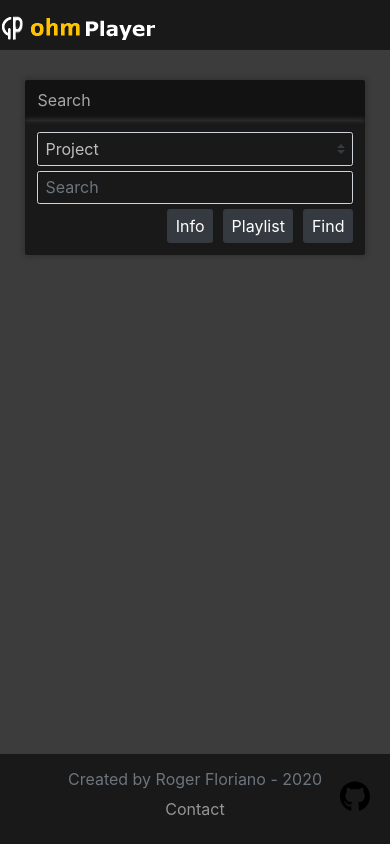
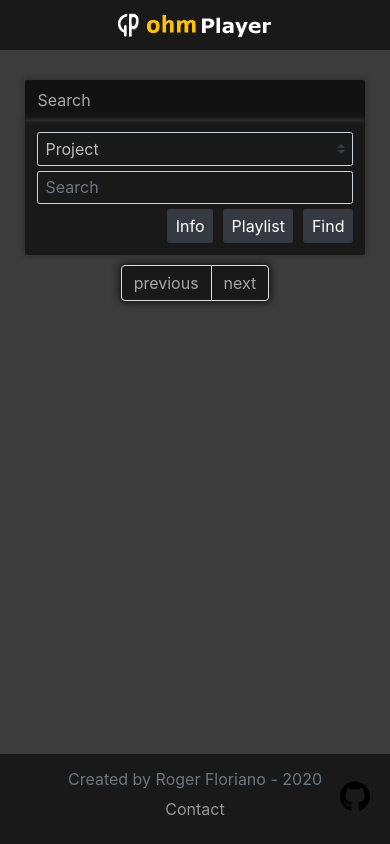
Before and after one commit to petruki/ohm-project-app, a React (Create React App) app: page / in a window 390 px wide. Built offline with nearby package versions, Linux system fonts and the light colour scheme.

Commit message:
Added metadata - Improved syncing feature - Fixed pagination

```diff
--- a/public/index.html
+++ b/public/index.html
@@ -1,10 +1,24 @@
 <!DOCTYPE html>
 <html lang="en">
   <head>
+    <title>Ohm Player</title>
+    <link rel="icon" href="../assets/icon.png" type="image/png" sizes="16x16 32x32">
+
     <meta charset="utf-8" />
     <meta name="viewport" content="width=device-width, initial-scale=1" />
-    <link rel="icon" href="../assets/icon.png" type="image/png" sizes="16x16 32x32">
-    <title>Ohm Player</title>
+    <meta name="author" content="Roger Floriano">
+    <meta name="description" content="Ohm Player is a player/search engine that list all public projects from Ohm Studio">
+
+    <!-- Google / Search Engine Tags -->
+    <meta itemprop="name" content="Ohm Player">
+    <meta itemprop="description" content="Ohm Player is a player/search engine that list all public projects from Ohm Studio">
+    <meta itemprop="image" content="../assets/ohmplayer_meta_og.png">
+
+    <!-- Facebook Meta Tags -->
+    <meta property="og:type" content="website">
+    <meta property="og:title" content="Ohm Player">
+    <meta property="og:image" content="../assets/ohmplayer_meta_og.png">
+    <meta property="og:description" content="Ohm Player is a player/search engine that list all public projects from Ohm Studio">
 
     <link href="//maxcdn.bootstrapcdn.com/font-awesome/4.7.0/css/font-awesome.min.css" rel="stylesheet">
     <link href="https://maxcdn.bootstrapcdn.com/bootstrap/3.3.6/css/bootstrap.min.css" rel="stylesheet">
--- a/src/components/home/home.component.jsx
+++ b/src/components/home/home.component.jsx
@@ -20,6 +20,7 @@ const HomeComponent = () => {
         pagination.page = data.selected + 1;
         setPagination(pagination);
 
+        setResponse({ data: [] });
         find(seachHistory.search, seachHistory.searchOption, pagination).then(data => {
             pagination.pages = data.meta.pages;
             setPagination(pagination)
@@ -65,10 +66,15 @@ const HomeComponent = () => {
                     {response.data.map((data, key) =>
                         <PlayerComponent key={key} data={data} info={info} />
                     )}
-                    {response.data.length ?
+                    {response.data ?
                         <PaginatorComponent
                             pages={pagination.pages}
-                            handlePageClick={handlePageClick} /> : ''}
+                            handlePageClick={handlePageClick} /> :
+
+                    // Page Content
+                    <div id="home-wrapper" className="container">
+                        <img id="ohmplayerbg" src="../assets/ohmplayer_bg.png" alt="Ohm Player"></img>
+                    </div>}
                 </div> :
                 <LoadingComponent />
             }
--- a/src/components/home/home.css
+++ b/src/components/home/home.css
@@ -0,0 +1,8 @@
+#home-wrapper {
+    text-align: center;
+}
+
+#ohmplayerbg {
+    width: 80%;
+    opacity: 0.2;
+}
--- a/src/components/navbar/navbar.component.jsx
+++ b/src/components/navbar/navbar.component.jsx
@@ -7,7 +7,7 @@ const NavbarComponent = () => {
     return (
         <div>
             <nav className="navbar navbar-expand navbar-dark bg-dark">
-                <div className="navbar-nav">
+                <div id="ohm-nav" className="navbar-nav">
                     <Link to="/"><img src="../assets/logo.png" alt="Ohm Studio"></img></Link>
                 </div>
             </nav>
--- a/src/components/navbar/navbar.css
+++ b/src/components/navbar/navbar.css
@@ -1,3 +1,9 @@
 .bg-dark {
   background-color: #1a1919 !important;
 }
+
+@media only screen and (max-width: 770px) {
+  #ohm-nav {
+      margin: auto;
+  }
+}
--- a/src/components/player/player.component.jsx
+++ b/src/components/player/player.component.jsx
@@ -2,17 +2,26 @@ import React, { useRef, useState } from 'react';
 import { Link } from 'react-router-dom';
 import { sync } from '../../services/api';
 import { save, isSaved, remove } from '../../services/playlist';
+import LoadingComponent from '../loading/loading.component';
 
 import './player.css';
 
 const PlayerComponent = (props) => {
+    const [loading, setLoading] = useState(false);
     const [view, setView] = useState(props.view ? props.view : false);
     const bookmarkRef = useRef(null);
 
     const onSync = (e, id) => {
         e.preventDefault();
 
-        sync(id);
+        setLoading(true);
+        sync(id).then(data => {
+            if (isSaved(id)) {
+                save(id, data);
+                Object.assign(props.data, data);
+            }
+            setLoading(false);
+        });
         var eleman = document.getElementById(id);
         eleman.style.display = 'none';
     }
@@ -35,6 +44,8 @@ const PlayerComponent = (props) => {
 
     return (
         <div className="card">
+            {!loading ?
+            <div>
                 <div className="card-header" onClick={toggleView}>
                     <a href={'http://www.ohmstudio.com' + props.data.page} target="_blank" rel="noreferrer">
                         <strong>{props.data.project}</strong>
@@ -106,6 +117,7 @@ const PlayerComponent = (props) => {
                         <source src={props.data.url} />
                     </audio>
                 </div>
+            </div> : <LoadingComponent />}
         </div>
     );
 }
```
Also changed, not shown: public/assets/ohmplayer_bg.png (added), public/assets/ohmplayer_meta_og.png (added). Lines whose indentation alone changed are shown as unchanged.
